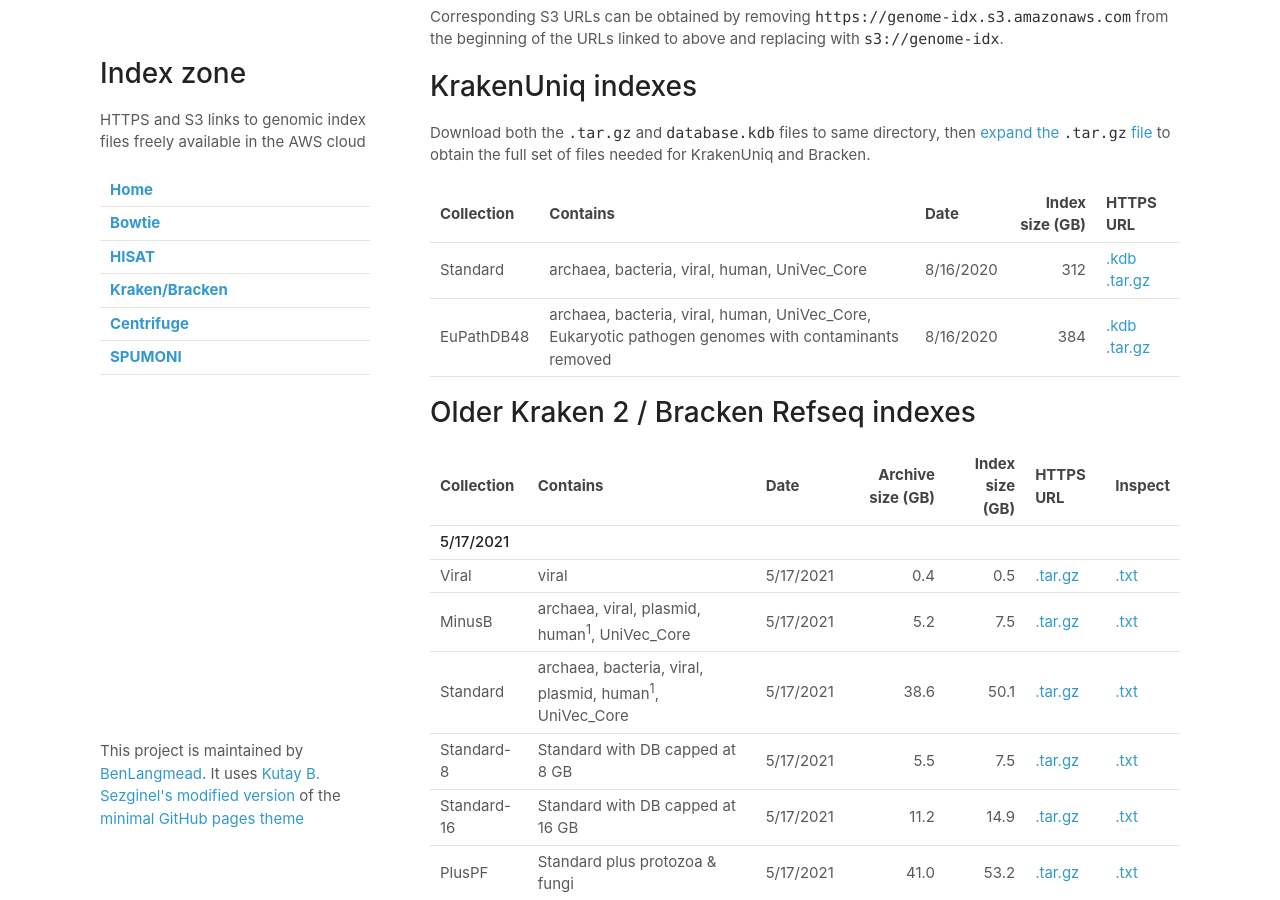
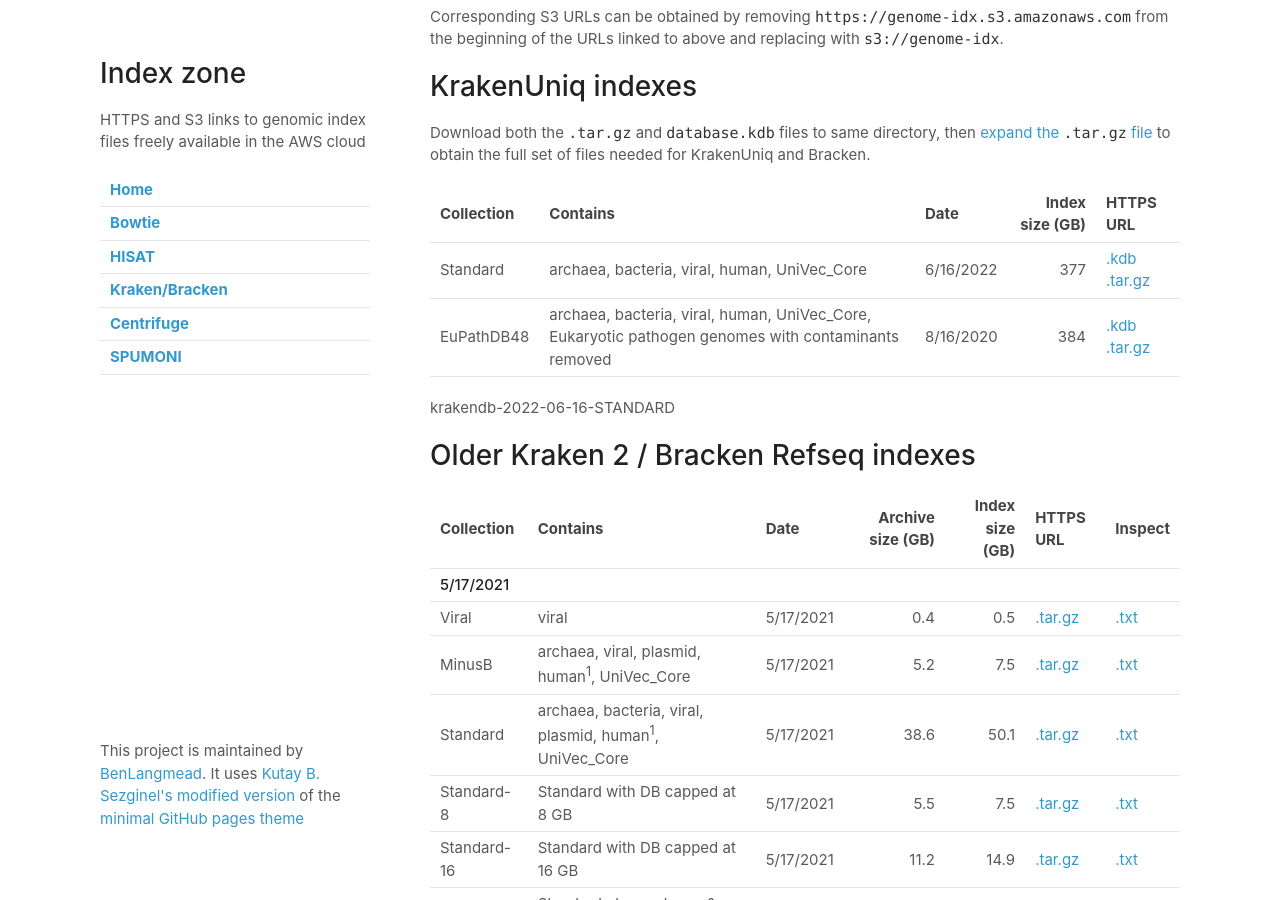
Before and after one commit to BenLangmead/aws-indexes, a Jekyll site: the page built from docs/k2.md, in a window 1280 px wide and 900 px high, scrolled down 1716 px. Built offline with Jekyll 4.4.1, drawn with Linux system fonts in a browser that asks for light colours; our own code applies the rules of GitHub Pages for plain Markdown files.

Commit message:
update KrakenUniq db

```diff
--- a/docs/k2.md
+++ b/docs/k2.md
@@ -93,9 +93,13 @@
 
 Collection    | Contains                                                                                            | Date      | Index size (GB) | HTTPS URL                                                           |
 ------------- |-----------------------------------------------------------------------------------------------------|-----------|----------------:|---------------------------------------------------------------------|
-Standard      | archaea, bacteria, viral, human, UniVec_Core                                                        | 8/16/2020 |             312 | [.kdb][ku_standard_20220816_db] [.tar.gz][ku_standard_20220816_tgz] |
+Standard      | archaea, bacteria, viral, human, UniVec_Core                                                        | 6/16/2022 |             377 | [.kdb][ku_standard_20220907_db] [.tar.gz][ku_standard_20220907_tgz] |
 EuPathDB48    | archaea, bacteria, viral, human, UniVec_Core, Eukaryotic pathogen genomes with contaminants removed | 8/16/2020 |             384 | [.kdb][ku_eupath_20220816_db] [.tar.gz][ku_eupath_20220816_tgz]     |
 
+krakendb-2022-06-16-STANDARD
+
+[ku_standard_20220907_tgz]: https://genome-idx.s3.amazonaws.com/kraken/uniq/krakendb-2022-06-16-STANDARD/kuniq_standard_minus_kdb.20220616.tgz
+[ku_standard_20220907_db]: https://genome-idx.s3.amazonaws.com/kraken/uniq/krakendb-2022-06-16-STANDARD/database.kdb
 [ku_standard_20220816_tgz]: https://genome-idx.s3.amazonaws.com/kraken/uniq/krakendb-2020-08-16-STANDARD/kuniq_standard_minus.kdb.20200816.tgz
 [ku_standard_20220816_db]: https://genome-idx.s3.amazonaws.com/kraken/uniq/krakendb-2020-08-16-STANDARD/database.kdb
 [ku_eupath_20220816_tgz]: https://genome-idx.s3.amazonaws.com/kraken/uniq/krakendb-2020-08-16-all_pluseupath/kuniq_standard_plus_eupath_minus.kdb.20200816.tgz
```
